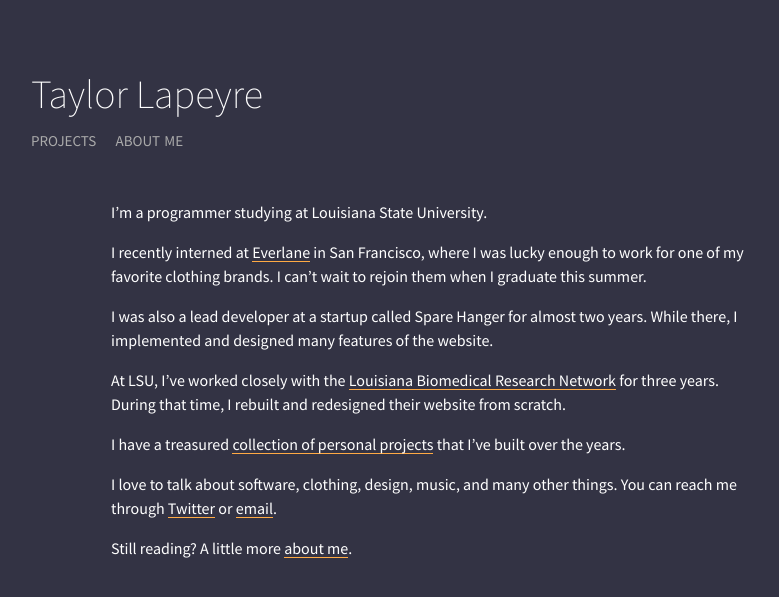
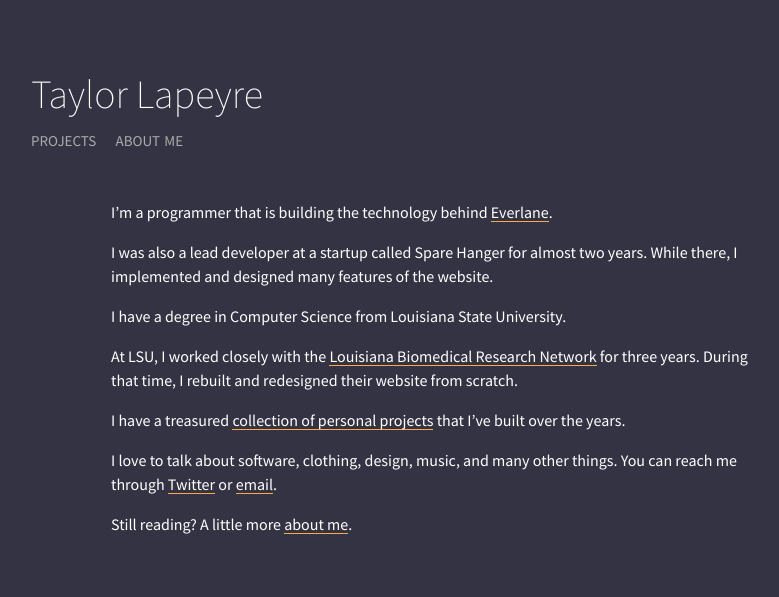
Before and after one commit to taylorlapeyre/taylorlapeyre.github.io, a Jekyll site: the page built from index.md, in a window 1280 px wide. Shown: the top 597 px of the page, without its empty margins (209-988 px from the left). Built offline with Jekyll 4.4.1, drawn with Linux system fonts in a browser that asks for light colours.

Commit message:
Update index.md

```diff
--- a/index.md
+++ b/index.md
@@ -2,13 +2,13 @@
 layout: default
 ---
 
-I'm a programmer studying at Louisiana State University.
-
-I recently interned at [Everlane][everlane] in San Francisco, where I was lucky enough to work for one of my favorite clothing brands. I can't wait to rejoin them when I graduate this summer.
+I'm a programmer that is building the technology behind [Everlane][everlane].
 
 I was also a lead developer at a startup called Spare Hanger for almost two years. While there, I implemented and designed many features of the website.
 
-At LSU, I've worked closely with the [Louisiana Biomedical Research Network][lbrn] for three years. During that time, I rebuilt and redesigned their website from scratch.
+I have a degree in Computer Science from Louisiana State University.
+
+At LSU, I worked closely with the [Louisiana Biomedical Research Network][lbrn] for three years. During that time, I rebuilt and redesigned their website from scratch.
 
 I have a treasured [collection of personal projects][projects] that I've built over the years.
 
```
